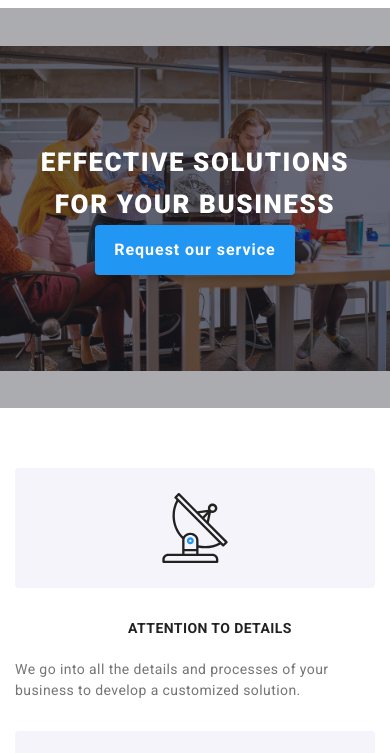
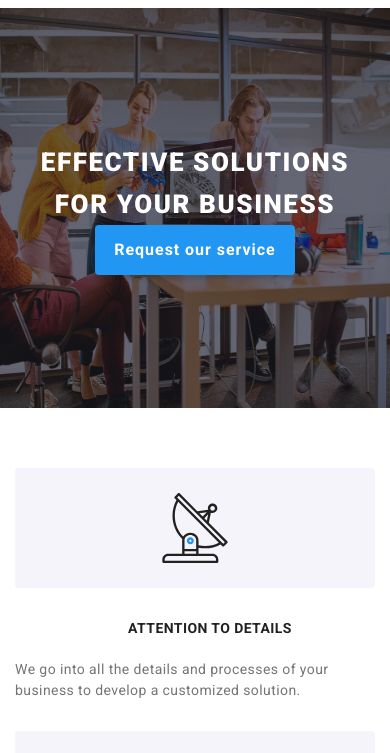
Before and after one commit to robertSovar/WebStudio, a plain HTML site: page index.html in a window 390 px wide. Shown: the part 72-825 px from the top of the page. Drawn offline with Linux system fonts and the light colour scheme.

Commit message:
update style.css

```diff
--- a/css/style.css
+++ b/css/style.css
@@ -1089,7 +1089,7 @@ ul a:hover {
       url("../images/heroBackground-m-1x.png");
     background-position: center;
     background-repeat: no-repeat;
-    background-size: 100%;
+    background-size: 100% 400px;
     width: 100%;
     height: 400px;
     flex-shrink: 0;
```
